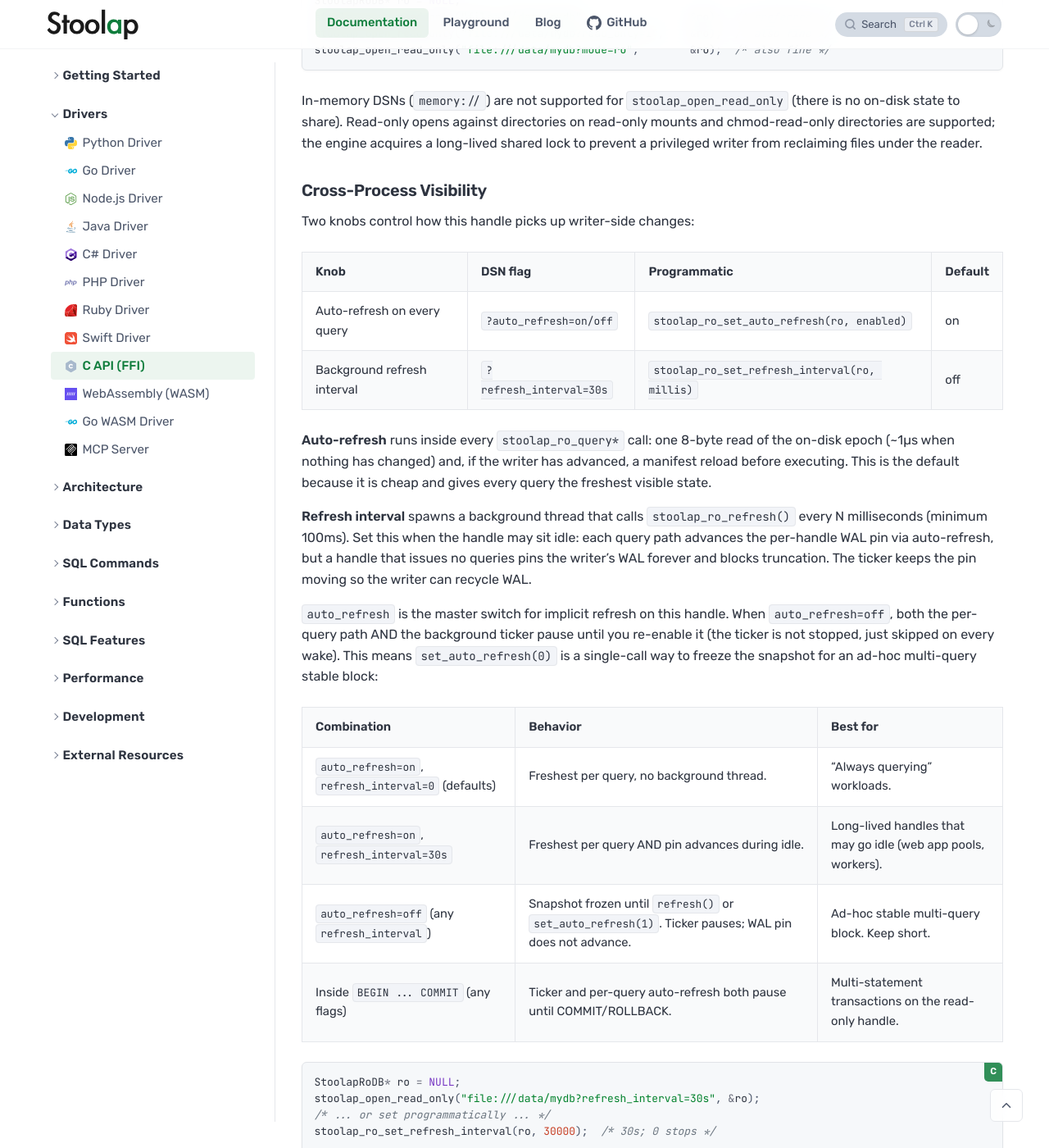
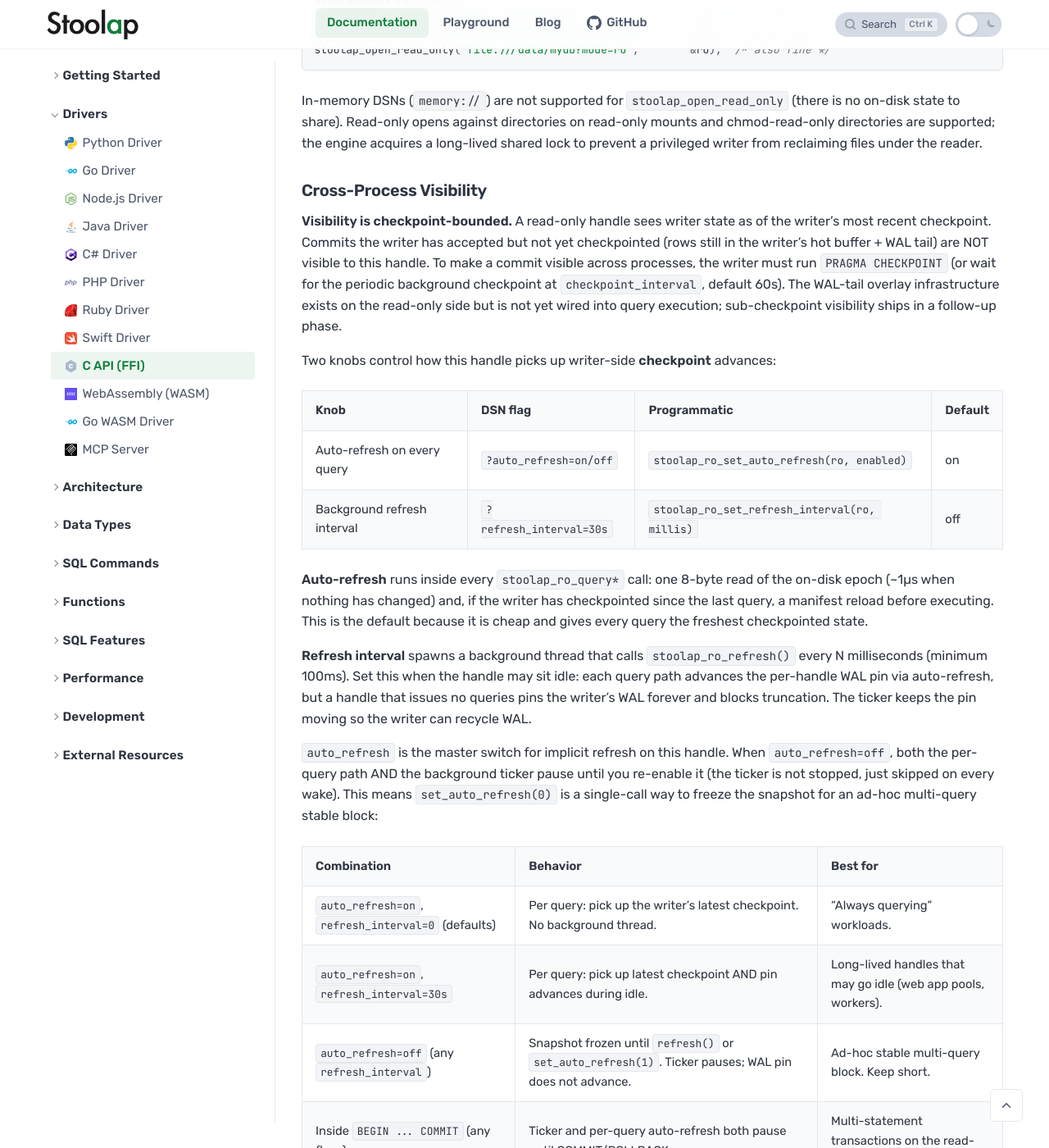
Before and after one commit to stoolap/stoolap, a Jekyll site: the page built from docs/_docs/drivers/c.md, in a window 1280 px wide and 1400 px high, scrolled down 22276 px. Shown: the whole window at 82% size. Built offline with Jekyll 4.4.1, drawn with Linux system fonts in a browser that asks for light colours; some of the changed text lies outside the part shown.

Commit message:
docs(read_only): make checkpoint-bounded visibility explicit
Three docs claimed or implied that read-only handles see live
sub-checkpoint writer commits via WAL tailing. The WAL-tail overlay
infrastructure exists on the read-only side but is not yet wired
into query execution (tracked as a follow-up phase via
swmr_overlay_enabled). Until that ships, a reader only sees writer
state as of the writer's most recent checkpoint.

Updates:

  - drivers/c.md: new "Visibility is checkpoint-bounded" callout
    above the Cross-Process Visibility table; rephrased the
    behavior matrix from "freshest per query" to "pick up latest
    checkpoint"; added a footer noting the same applies to all
    three matrix rows.

  - getting-started/connection-strings.md: removed the false claim
    that the reader picks up sub-checkpoint commits via WAL tailing;
    added the same checkpoint-bounded callout as a separate bullet
    in the Read-only opens list.

  - getting-started/api-reference.md: ReadOnlyDatabase intro now
    has the checkpoint-bounded callout; refresh() row clarified
    that it picks up writer checkpoints (not arbitrary commits).

````diff
--- a/docs/_docs/drivers/c.md
+++ b/docs/_docs/drivers/c.md
@@ -823,14 +823,16 @@ In-memory DSNs (`memory://`) are not supported for `stoolap_open_read_only` (the
 
 ### Cross-Process Visibility
 
-Two knobs control how this handle picks up writer-side changes:
+**Visibility is checkpoint-bounded.** A read-only handle sees writer state as of the writer's most recent checkpoint. Commits the writer has accepted but not yet checkpointed (rows still in the writer's hot buffer + WAL tail) are NOT visible to this handle. To make a commit visible across processes, the writer must run `PRAGMA CHECKPOINT` (or wait for the periodic background checkpoint at `checkpoint_interval`, default 60s). The WAL-tail overlay infrastructure exists on the read-only side but is not yet wired into query execution; sub-checkpoint visibility ships in a follow-up phase.
+
+Two knobs control how this handle picks up writer-side **checkpoint** advances:
 
 | Knob | DSN flag | Programmatic | Default |
 |------|----------|--------------|---------|
 | Auto-refresh on every query | `?auto_refresh=on/off` | `stoolap_ro_set_auto_refresh(ro, enabled)` | on |
 | Background refresh interval | `?refresh_interval=30s` | `stoolap_ro_set_refresh_interval(ro, millis)` | off |
 
-**Auto-refresh** runs inside every `stoolap_ro_query*` call: one 8-byte read of the on-disk epoch (~1µs when nothing has changed) and, if the writer has advanced, a manifest reload before executing. This is the default because it is cheap and gives every query the freshest visible state.
+**Auto-refresh** runs inside every `stoolap_ro_query*` call: one 8-byte read of the on-disk epoch (~1µs when nothing has changed) and, if the writer has checkpointed since the last query, a manifest reload before executing. This is the default because it is cheap and gives every query the freshest checkpointed state.
 
 **Refresh interval** spawns a background thread that calls `stoolap_ro_refresh()` every N milliseconds (minimum 100ms). Set this when the handle may sit idle: each query path advances the per-handle WAL pin via auto-refresh, but a handle that issues no queries pins the writer's WAL forever and blocks truncation. The ticker keeps the pin moving so the writer can recycle WAL.
 
@@ -838,10 +840,12 @@ Two knobs control how this handle picks up writer-side changes:
 
 | Combination | Behavior | Best for |
 |-------------|----------|----------|
-| `auto_refresh=on`, `refresh_interval=0` (defaults) | Freshest per query, no background thread. | "Always querying" workloads. |
-| `auto_refresh=on`, `refresh_interval=30s` | Freshest per query AND pin advances during idle. | Long-lived handles that may go idle (web app pools, workers). |
+| `auto_refresh=on`, `refresh_interval=0` (defaults) | Per query: pick up the writer's latest checkpoint. No background thread. | "Always querying" workloads. |
+| `auto_refresh=on`, `refresh_interval=30s` | Per query: pick up latest checkpoint AND pin advances during idle. | Long-lived handles that may go idle (web app pools, workers). |
 | `auto_refresh=off` (any `refresh_interval`) | Snapshot frozen until `refresh()` or `set_auto_refresh(1)`. Ticker pauses; WAL pin does not advance. | Ad-hoc stable multi-query block. Keep short. |
 | Inside `BEGIN ... COMMIT` (any flags) | Ticker and per-query auto-refresh both pause until COMMIT/ROLLBACK. | Multi-statement transactions on the read-only handle. |
+
+All three "per query: pick up..." rows still mean **checkpointed** state only. To make a writer commit visible across processes, the writer must checkpoint.
 
 ```c
 StoolapRoDB* ro = NULL;
````
Also changed, not shown: docs/_docs/getting-started/api-reference.md (+4 -2 lines), docs/_docs/getting-started/connection-strings.md (+3 -2 lines).
